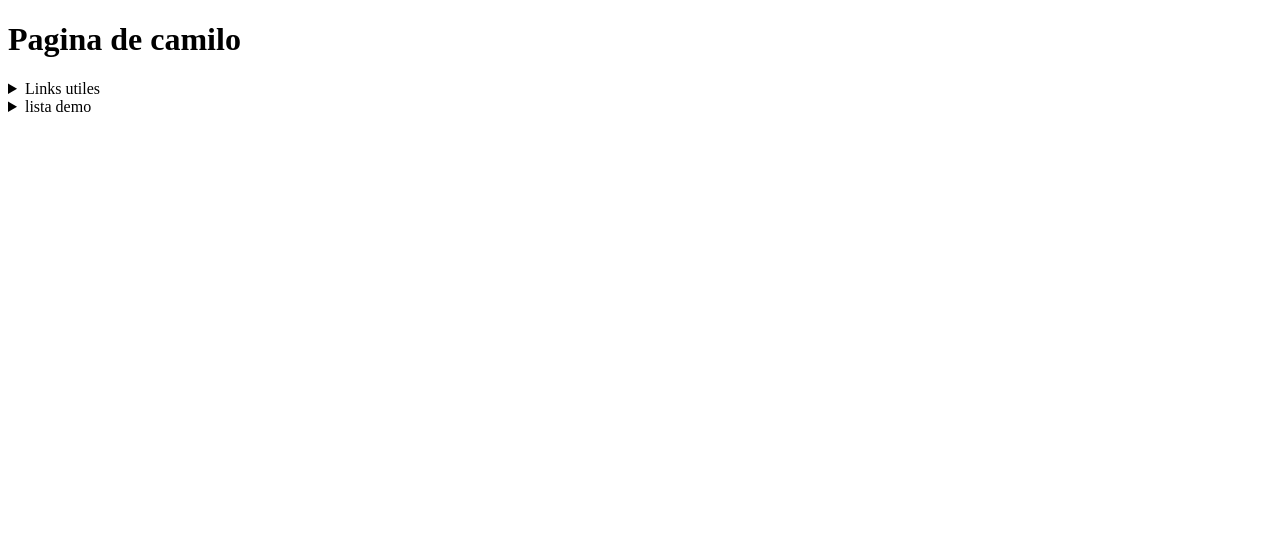
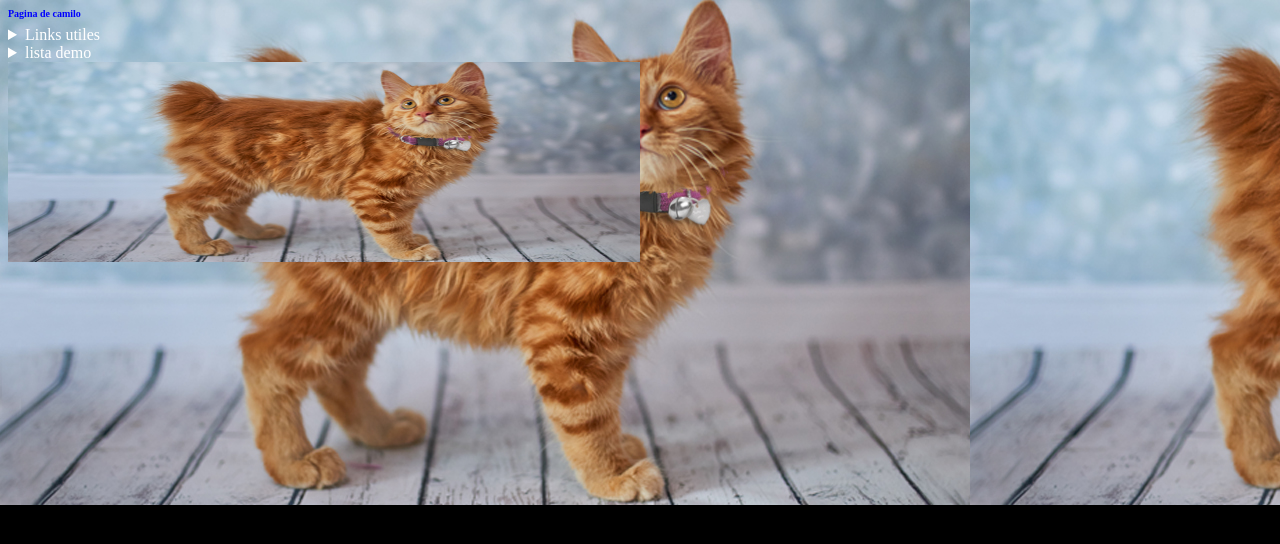
Before and after one commit to cambarbero/pw.itba.apuntes.teoricos.y.cosas, a plain HTML site: page index.html in a window 1280 px wide. Drawn offline with Linux system fonts and the light colour scheme.

Commit message:
cambios nuevos

```diff
--- a/index.html
+++ b/index.html
@@ -8,7 +8,7 @@
     <!-- esto vincula el archivo de code html con la estetica que le agrega css
     pero manteniendo archivos separados-->
 
-    <link rel=”stylesheet” href=”./styles.css”>
+    <link rel="stylesheet" href="./styles.css">
 
 </head>
 <body>
@@ -33,5 +33,8 @@
         </details>
     </div>
 
+        <!-- asi inserto una foto -->
+    <img id="foto-body" src="./clase 1/imagenes/gato.jpeg" alt="">
+
 </body>
 </html>
--- a/styles.css
+++ b/styles.css
@@ -1,4 +1,43 @@
 h1{color:blue;}
 /* esto es para hacer comentarios en css*/
 
+body{background-color: black;}
+
+/* pone el fondo de la pagina de color negro*/
+
+*{color: white}
+
+/* esto te permite poner toda la tipografia de color
+blanco */
+
+/* tambien se pueden elegir colores no por nombre pero
+por el codigo hexadecimal
+
+ej: *{color: #ff00ff} */
+
+/* este te va a poner una imagen como fondo de la pagina" */
+
+body{background-image:url("./clase 1/imagenes/gato.jpeg");
+    background-repeat: repeat-x;}
+
+    /*
+    para el background repeat, el "repeat-x" te repite la
+    imagen en el eje x, mientras que "repeat-y" te lo repite en el y
+    "no repeat" no repite la imagen.
+    "repeat" repite la imagen en ambos ejes.
+    */
+
+    /*
+    esto cambia el ancho y el largo respectivamente de la foto
+    */
+
+#foto-body{
+    width: 50%;
+    height: 200px;
+}
+
 /*
+    esto cambia el tamaño de letra
+    */
+
+h1{font-size: 10px;}
```
